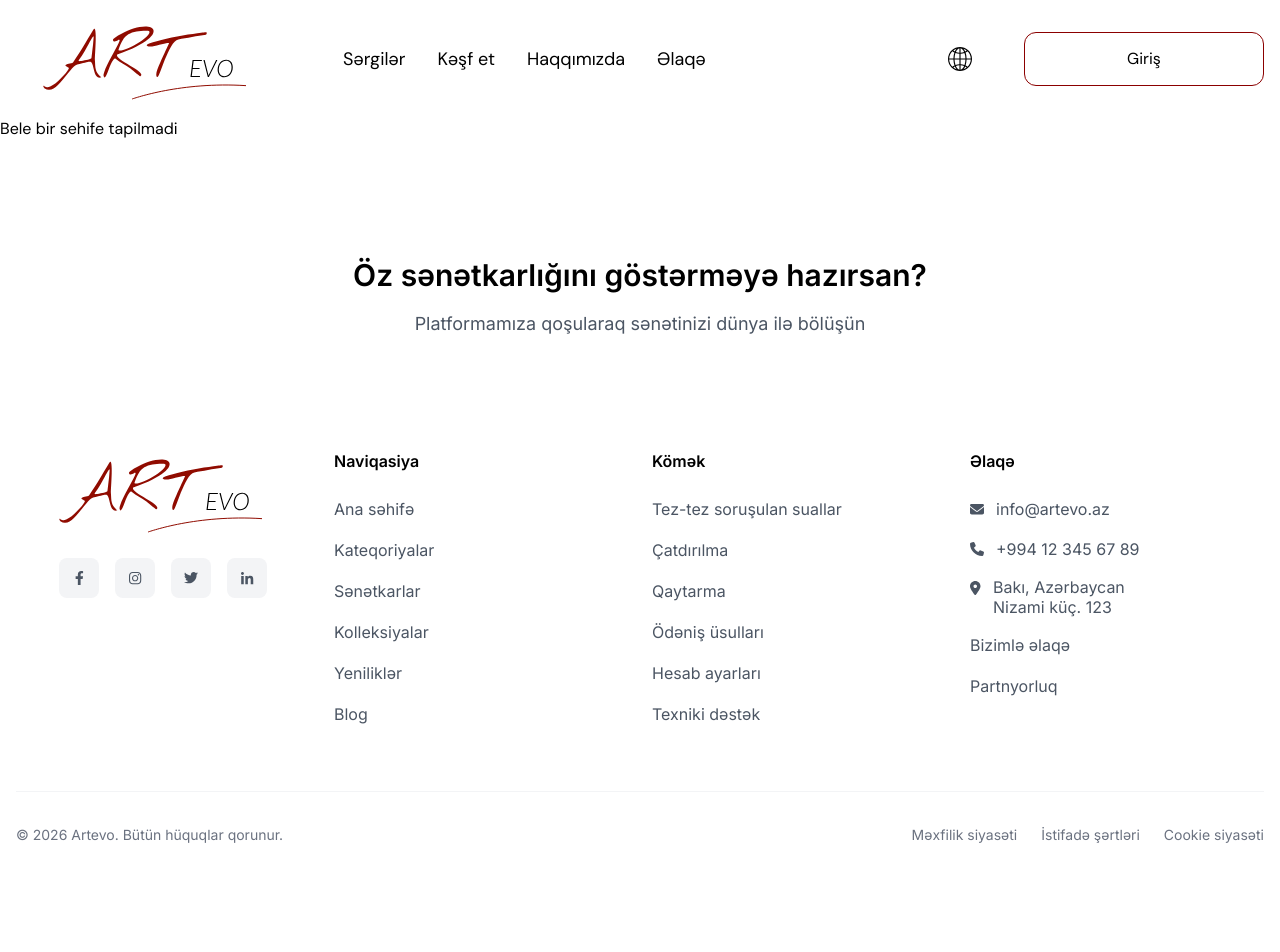
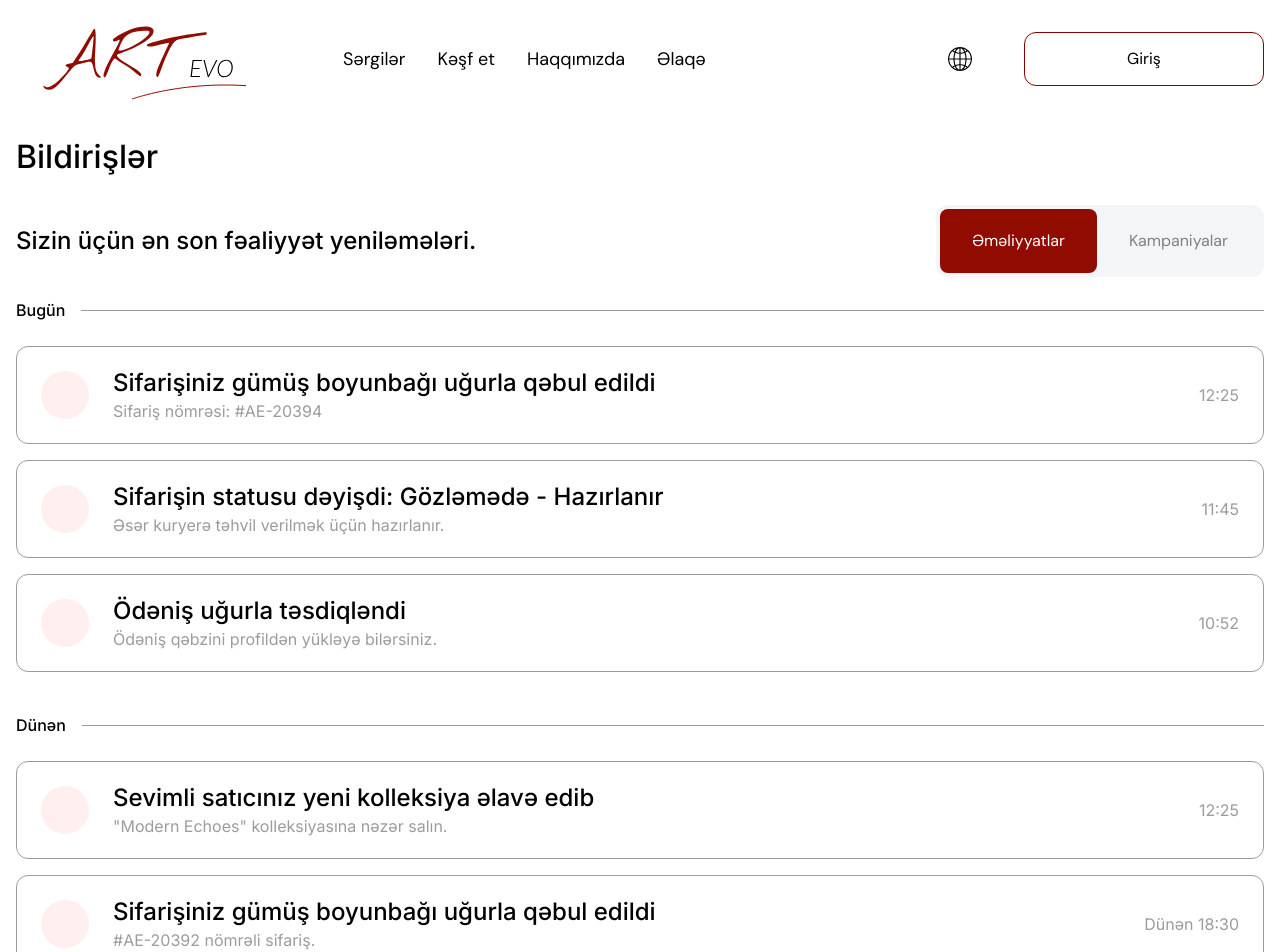
Before and after one commit to Hamid-web-arch/Art, a React (Vite) app in the folder Artevo/: page /bildirisler in a window 1280 px wide. Shown: the top 952 px of the page. Before the commit the page ends 877 px from the top, so only its background shows below. Built offline with nearby package versions, Linux system fonts and the light colour scheme.

Commit message:
bildirisler page added and sergiler updated

```diff
--- a/Artevo/src/App.jsx
+++ b/Artevo/src/App.jsx
@@ -15,6 +15,8 @@ import DashboardPage from "./components/features/seller/dashboard/DashboardPage"
 import CreateProductPage from "./components/features/seller/create-product/CreateProductPage";
 import CreateExhibitionPage from "./components/features/seller/create-exhibiton/CreateExhibitionPage"
 import Sergilerim from "./components/features/seller/sergilerim/SergilerimPage";
+import Bildirisler from "./components/pages/bildirisler/Bildirisler";
+import Settings from "./components/pages/settings/Settings";
 
 // App komponenti sadəcə Router-i saxlayır
 export default function App() {
@@ -53,6 +55,8 @@ function AppContent() {
               <Route path="/keshf-et" element={<KesfEt />} />
               <Route path="/haqqimizda" element={<Haqqimizda />} />
               <Route path="/elaqe" element={<Elaqe />} />
+              <Route path="/bildirisler" element={<Bildirisler />} />
+              <Route path="/settings" element={<Settings />} />
 
               {/* Satıcı Paneli */}
               <Route path="/seller/dashboard" element={<DashboardPage />} />
--- /dev/null
+++ b/Artevo/src/components/pages/bildirisler/Bildirisler.jsx
@@ -0,0 +1,89 @@
+export default function Bildirisler() {
+  return (
+    <section className="container mx-auto p-4">
+      <h1 className="font-inter font-medium text-[32px] mb-6">Bildirişlər</h1>
+      <div className="flex justify-between items-center mb-5.25">
+        <p className="font-inter font-medium text-2xl text-black">
+          Sizin üçün ən son fəaliyyət yeniləmələri.
+        </p>
+        <div className="flex bg-[#F3F5F7] p-1 rounded-xl w-fit">
+          <button className="bg-button-primary text-white px-8 py-5 rounded-lg">
+            Əməliyyatlar
+          </button>
+          <button className="text-[#818181] px-8 py-5">Kampaniyalar</button>
+        </div>
+      </div>
+
+      <div className="flex flex-col gap-10.25">
+        {/* Bugün Section */}
+        <div>
+          <SectionHeader title="Bugün" />
+          <div className="space-y-4">
+            <NotificationItem
+              title="Sifarişiniz gümüş boyunbağı uğurla qəbul edildi"
+              desc="Sifariş nömrəsi: #AE-20394"
+              time="12:25"
+            />
+            <NotificationItem
+              title="Sifarişin statusu dəyişdi: Gözləmədə - Hazırlanır"
+              desc="Əsər kuryerə təhvil verilmək üçün hazırlanır."
+              time="11:45"
+            />
+            <NotificationItem
+              title="Ödəniş uğurla təsdiqləndi"
+              desc="Ödəniş qəbzini profildən yükləyə bilərsiniz."
+              time="10:52"
+            />
+          </div>
+        </div>
+
+        {/* Dünən Section */}
+        <div>
+          <SectionHeader title="Dünən" />
+          <div className="space-y-4">
+            <NotificationItem
+              title="Sevimli satıcınız yeni kolleksiya əlavə edib"
+              desc='"Modern Echoes" kolleksiyasına nəzər salın.'
+              time="12:25"
+            />
+            <NotificationItem
+              title="Sifarişiniz gümüş boyunbağı uğurla qəbul edildi"
+              desc="#AE-20392 nömrəli sifariş."
+              time="Dünən 18:30"
+            />
+          </div>
+        </div>
+      </div>
+    </section>
+  );
+}
+
+function SectionHeader({ title }) {
+  return (
+    <div className="flex items-center gap-4 mb-6">
+      <h2 className="font-inter font-medium text-base text-black whitespace-nowrap">
+        {title}
+      </h2>
+      <div className="h-px bg-[#9C9C9C] flex-grow"></div>
+    </div>
+  );
+}
+
+function NotificationItem({ title, desc, time }) {
+  return (
+    <div className="flex items-center justify-between px-6 py-5 border border-[#9C9C9C] rounded-xl hover:bg-gray-50 transition">
+      <div className="flex items-center gap-6">
+        <div className="w-12 h-12 rounded-full bg-[#FFF0EF] flex items-center justify-center">
+          {/* İkon buraya gələcək */}
+        </div>
+        <div>
+          <h3 className="font-inter font-medium text-2xl text-black">
+            {title}
+          </h3>
+          <p className="font-inter text-base text-[#9C9C9C]">{desc}</p>
+        </div>
+      </div>
+      <span className="font-inter text-base text-[#9C9C9C]">{time}</span>
+    </div>
+  );
+}
--- a/Artevo/src/components/pages/sergiler/Sergiler.jsx
+++ b/Artevo/src/components/pages/sergiler/Sergiler.jsx
@@ -1,5 +1,51 @@
+import SergilerHeroImg from "../../../assets/sergilerim/sergilerHeroImg.png";
+
 export default function Sergiler() {
-    return (
-      <h1>Bura sergilerdir !</h1>
-    );
+  return (
+    <section className="container mx-auto px-4 py-12">
+      <div className="relative w-full h-183.75 rounded-4xl overflow-hidden">
+        <img
+          src={SergilerHeroImg}
+          alt="Sərgi"
+          className="w-full h-full object-cover"
+        />
+
+        <div className="absolute top-10 left-10">
+          <span className="font-inter text-white bg-black/50 font-medium text-2xl leading-4 px-4 py-3.5 border border-white rounded-[10px]">
+            Seçilmiş sərgi
+          </span>
+        </div>
+
+        <div className="absolute bottom-0 left-0 w-full p-10 bg-black/30 text-white">
+          <div className="flex flex-col gap-8">
+            <div className="flex items-center gap-6 font-inter text-base leading-5 text-white">
+              <div className="flex items-center gap-2">
+                <span>15 May - 30 İyun</span>
+              </div>
+              <div className="flex items-center gap-2">
+                <span>10:00 - 18:00</span>
+              </div>
+              <div className="flex items-center gap-2">
+                <span>Bakı, Milli İncəsənət Muzeyi</span>
+              </div>
+            </div>
+
+            <div className="flex flex-col gap-4">
+              <h2 className="font-inter font-bold text-[40px] leading-9">
+                Müasir Azərbaycan heykəltəraşlığı
+              </h2>
+              <p className="font-inter text-[18px] leading-6.5 max-w-240 text-white">
+                Azərbaycanın aparıcı heykəltəraşlarının əsərlərini özündə
+                birləşdirən bu sərgi müasir incəsənətin yeni üfüqlərini açır.
+                Klassik və müasir üslubların sintezi.
+              </p>
+            </div>
+          </div>
+        </div>
+      </div>
+      <div>
+
+      </div>
+    </section>
+  );
 }
--- /dev/null
+++ b/Artevo/src/components/pages/settings/Settings.jsx
@@ -0,0 +1,7 @@
+export default function Settings() {
+  return (
+   <section>
+
+   </section>
+  );
+}
```
Also changed, not shown: Artevo/src/assets/sergilerim/sergilerHeroImg.png (added).
